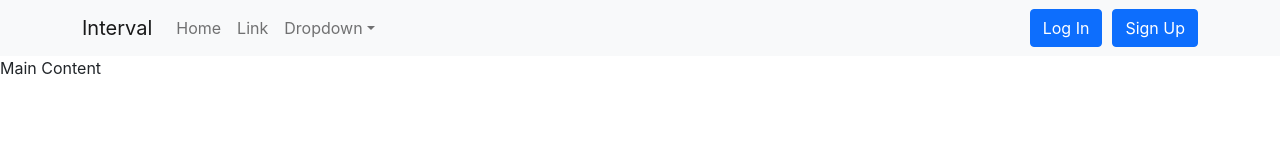
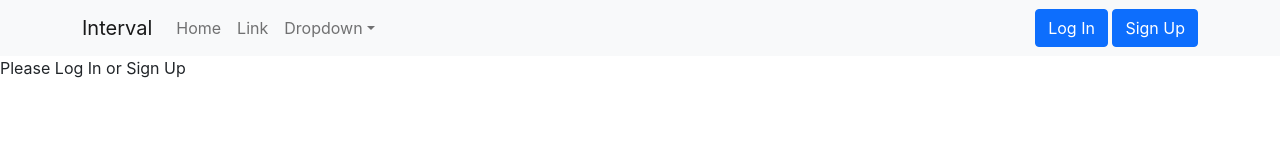
Before and after one commit to DiosAkhilleus/interval, a React (Create React App) app in the folder client/: page / in a window 1280 px wide. Shown: the top 160 px of the page. Built offline with nearby package versions, Linux system fonts and the light colour scheme; no server answers.

Commit message:
reorganized files and added some conditional rendering

```diff
--- a/client/src/Components/Home.tsx
+++ b/client/src/Components/Home.tsx
@@ -1,17 +1,25 @@
-import React from 'react'
-import NavBar from './NavBar'
-
-interface Props {
-
-}
+import React from 'react';
+import NavBar from './Nav/NavBar';
+import { useAuth0 } from '@auth0/auth0-react';
+interface Props {}
 
 const Home = (props: Props) => {
+  const { isAuthenticated, isLoading } = useAuth0();
+
   return (
     <div>
       <NavBar />
-      <div className="dashboard-container">Main Content</div>
+      {!isLoading ? (
+        isAuthenticated ? (
+          <div className="dashboard-container">Main Content</div>
+        ) : (
+          <div>Please Log In or Sign Up</div>
+        )
+      ) : (
+        ''
+      )}
     </div>
-  )
-}
+  );
+};
 
-export default Home
+export default Home;
--- a/client/src/Components/AuthenticationButton.tsx
+++ b/client/src/Components/Nav/AuthenticationButton.tsx
@@ -1,14 +1,24 @@
 import React from 'react';
 import LoginButton from './LoginButton';
 import LogoutButton from './LogoutButton';
+import SignupButton from './SignupButton';
 import { useAuth0 } from '@auth0/auth0-react';
 
 interface Props {}
 
 const AuthenticationButton = (props: Props) => {
   const { isAuthenticated } = useAuth0();
+  const { isLoading } = useAuth0();
 
-  return isAuthenticated ? <LogoutButton /> : <LoginButton />;
+  return isAuthenticated ? (
+    <LogoutButton />
+  ) : isLoading ? (
+    <button className="btn btn-secondary btn-block">Loading</button>
+  ) : (
+    <div>
+      <LoginButton /> <SignupButton />
+    </div>
+  );
 };
 
 export default AuthenticationButton;
--- a/client/src/Components/NavBar.tsx
+++ b/client/src/Components/Nav/NavBar.tsx
@@ -1,7 +1,6 @@
 import React from 'react';
 import { Navbar, Nav, NavDropdown, Container } from 'react-bootstrap';
 import AuthNav from './AuthNav';
-import SignupButton from './SignupButton';
 
 interface Props {}
 
@@ -28,13 +27,10 @@ const NavBar = (props: Props) => {
             </NavDropdown>
           </Nav>
           <Nav className="justify-content-end">
-              <Nav.Item>
-                <AuthNav />
-              </Nav.Item>
-              <Nav.Item style={{marginLeft: 10}}>
-                <SignupButton />
-              </Nav.Item>
-            </Nav>
+            <Nav.Item>
+              <AuthNav />
+            </Nav.Item>
+          </Nav>
         </Navbar.Collapse>
       </Container>
     </Navbar>
```
Also changed, not shown: client/src/Components/Nav/AuthNav.tsx (renamed from client/src/Components/AuthNav.tsx), client/src/Components/Nav/LoginButton.tsx (renamed from client/src/Components/LoginButton.tsx), client/src/Components/Nav/LogoutButton.tsx (renamed from client/src/Components/LogoutButton.tsx), client/src/Components/Nav/SignupButton.tsx (renamed from client/src/Components/SignupButton.tsx).
